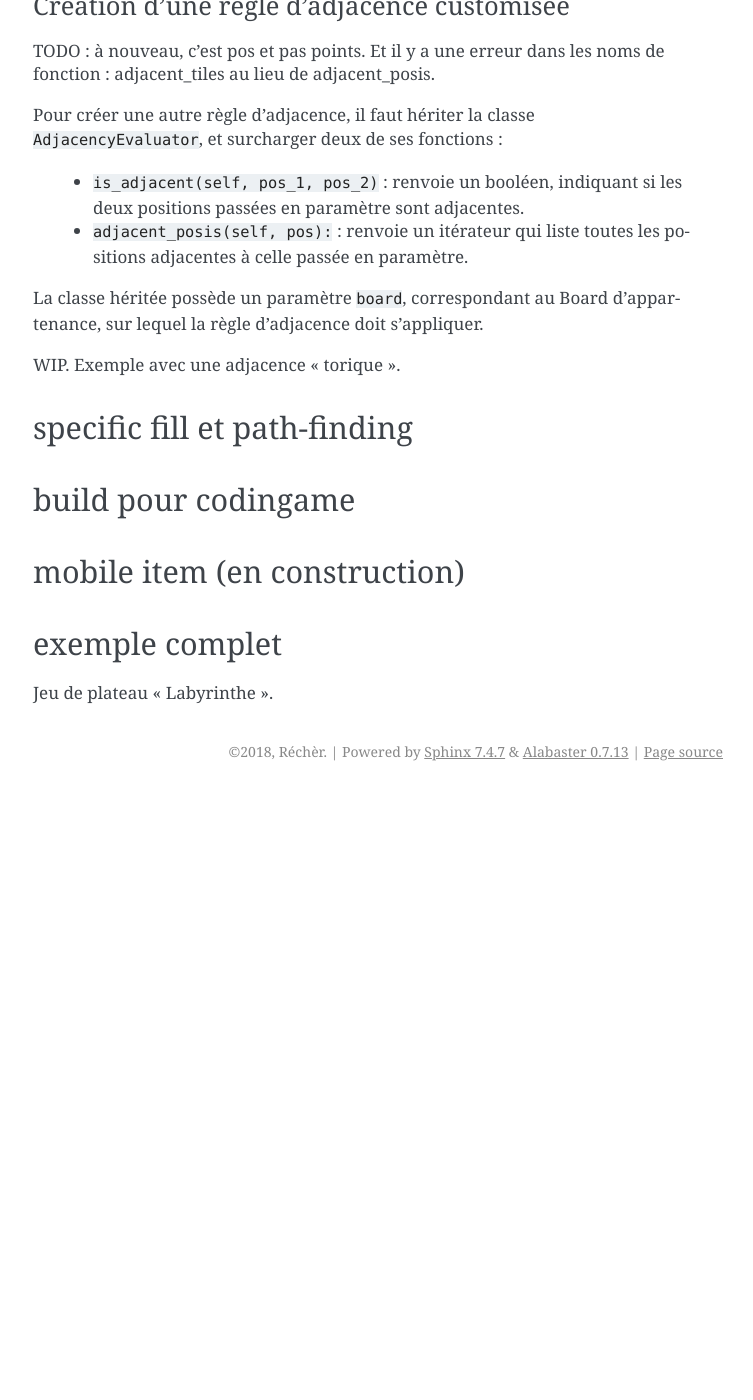
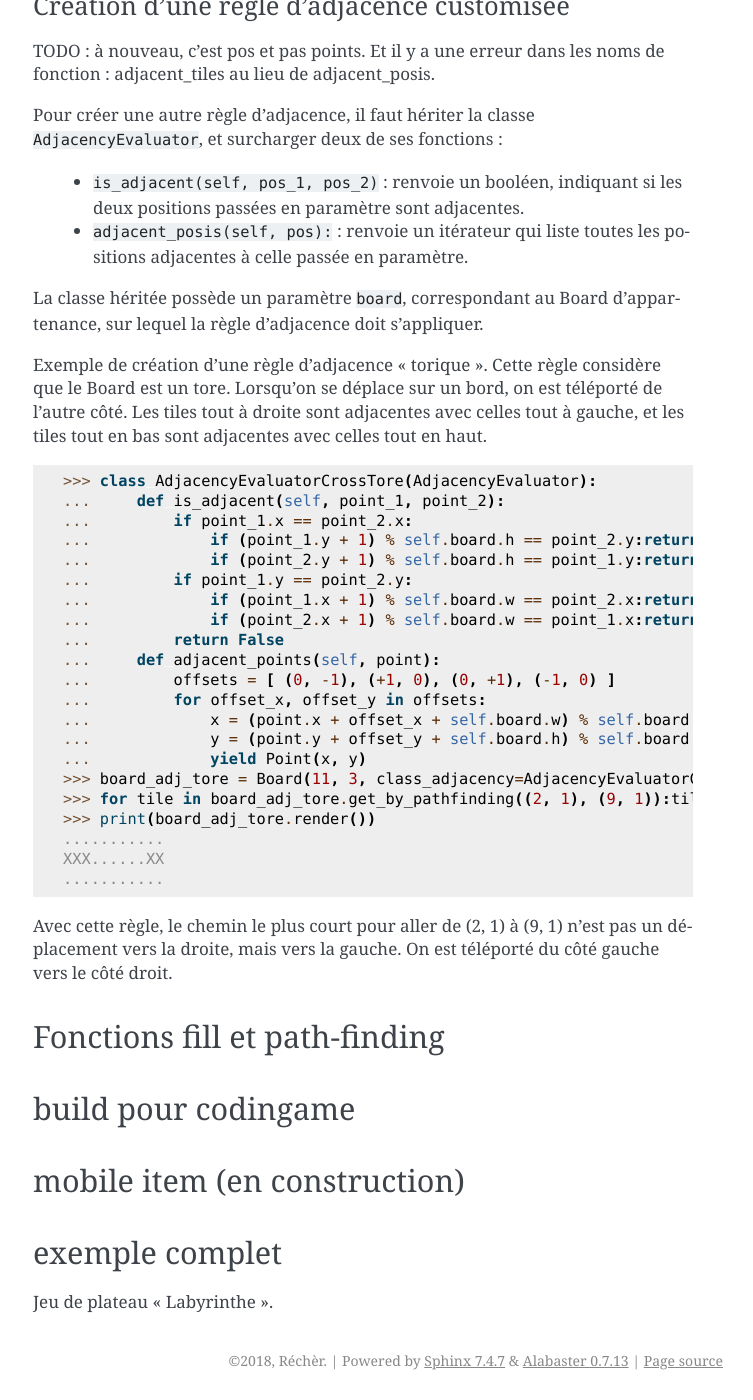
Before and after one commit to darkrecher/aboard, a Sphinx documentation site: the page built from docs/source/advanced.rst, in a window 1280 px wide and 1400 px high, scrolled down 8003 px. Shown: the whole window, without its empty margins (387-1140 px from the left). Built offline with Sphinx 7.4.7, drawn with Linux system fonts in a browser that asks for light colours; before the commit the page ends 8794 px from its top, so only the background shows below that; some of the changed text lies outside the part shown.

Commit message:
[doc] Règle d'adjacence customisée.

```diff
--- a/docs/source/advanced.rst
+++ b/docs/source/advanced.rst
@@ -341,11 +341,36 @@ Pour créer une autre règle d'adjacence, il faut hériter la classe ``Adjacency
 
 La classe héritée possède un paramètre ``board``, correspondant au Board d'appartenance, sur lequel la règle d'adjacence doit s'appliquer.
 
-WIP. Exemple avec une adjacence "torique".
+Exemple de création d'une règle d'adjacence "torique". Cette règle considère que le Board est un tore. Lorsqu'on se déplace sur un bord, on est téléporté de l'autre côté. Les tiles tout à droite sont adjacentes avec celles tout à gauche, et les tiles tout en bas sont adjacentes avec celles tout en haut.
+
+>>> class AdjacencyEvaluatorCrossTore(AdjacencyEvaluator):
+...     def is_adjacent(self, point_1, point_2):
+...         if point_1.x == point_2.x:
+...             if (point_1.y + 1) % self.board.h == point_2.y:return True
+...             if (point_2.y + 1) % self.board.h == point_1.y:return True
+...         if point_1.y == point_2.y:
+...             if (point_1.x + 1) % self.board.w == point_2.x:return True
+...             if (point_2.x + 1) % self.board.w == point_1.x:return True
+...         return False
+...     def adjacent_points(self, point):
+...         offsets = [ (0, -1), (+1, 0), (0, +1), (-1, 0) ]
+...         for offset_x, offset_y in offsets:
+...             x = (point.x + offset_x + self.board.w) % self.board.w
+...             y = (point.y + offset_y + self.board.h) % self.board.h
+...             yield Point(x, y)
+>>> board_adj_tore = Board(11, 3, class_adjacency=AdjacencyEvaluatorCrossTore)
+>>> for tile in board_adj_tore.get_by_pathfinding((2, 1), (9, 1)):tile.data = 'X'
+>>> print(board_adj_tore.render())
+...........
+XXX......XX
+...........
+
+Avec cette règle, le chemin le plus court pour aller de (2, 1) à (9, 1) n'est pas un déplacement vers la droite, mais vers la gauche. On est téléporté du côté gauche vers le côté droit.
 
 
-specific fill et path-finding
-=============================
+Fonctions fill et path-finding
+==============================
+
 
 build pour codingame
 ====================
```
